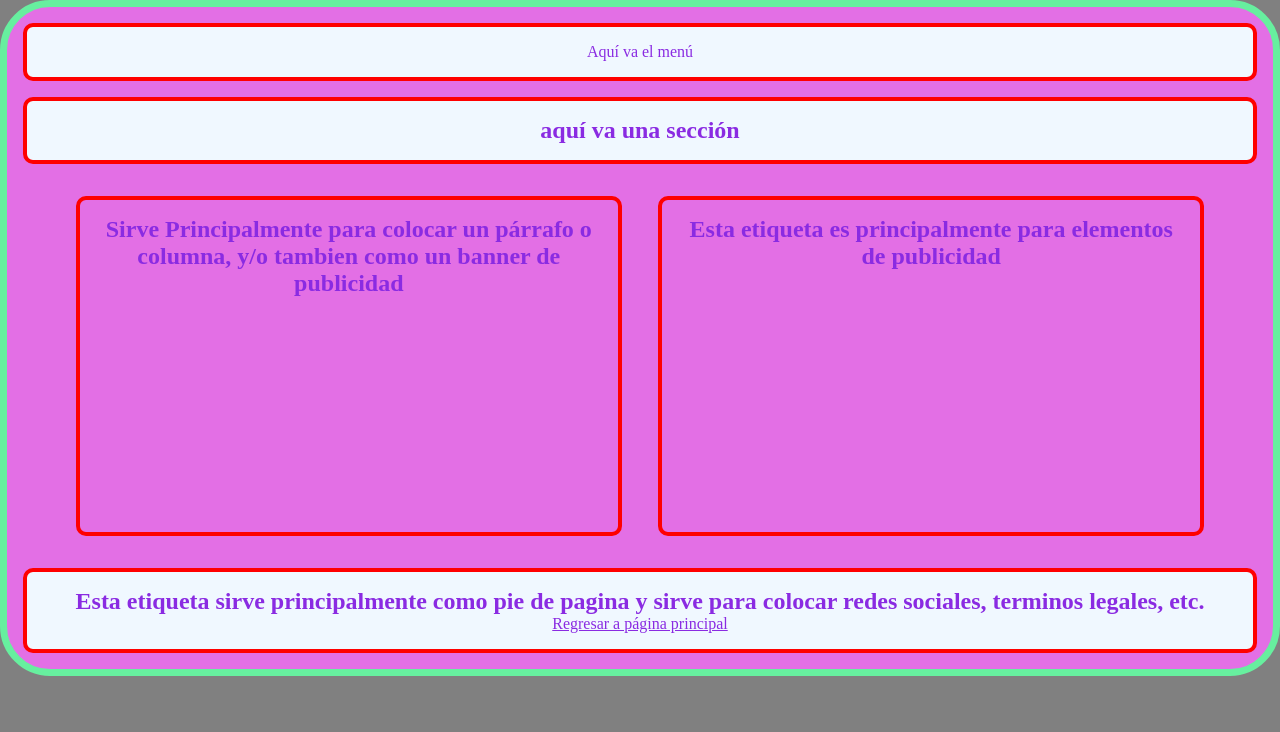
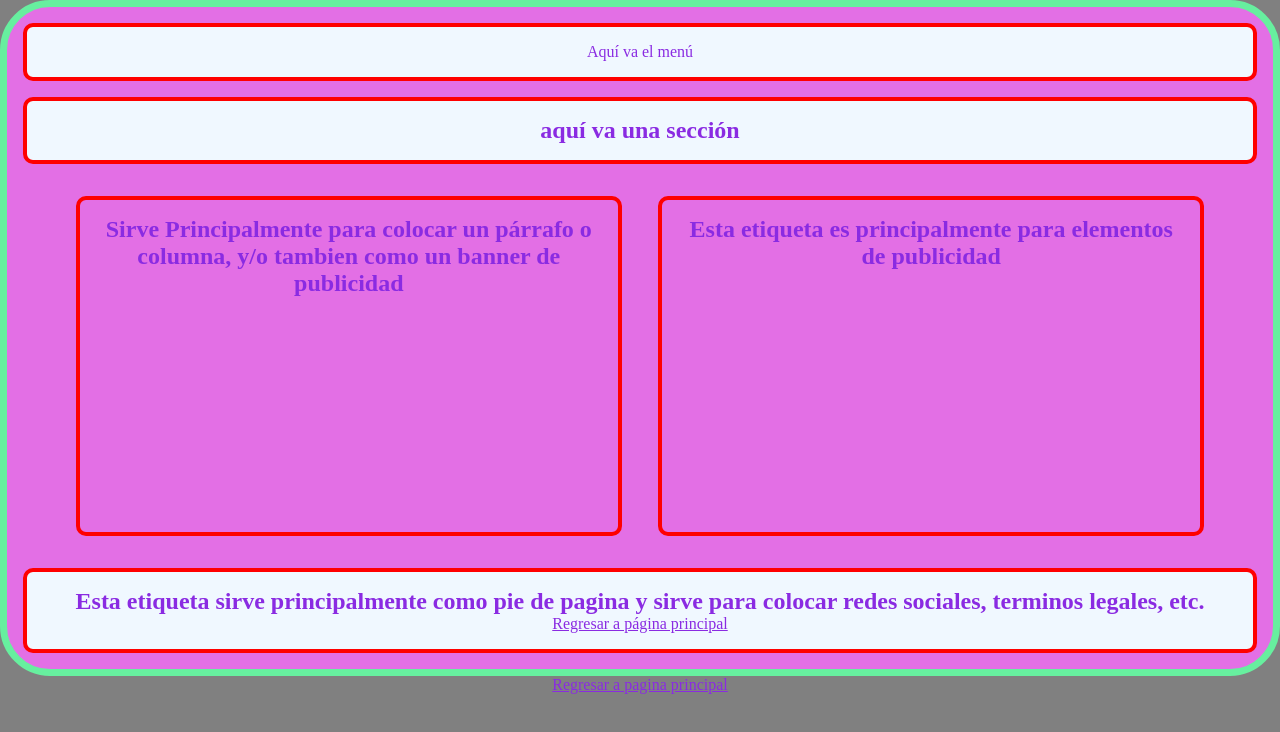
Before and after one commit to OliverOrtizBaez/4IV8_Ortiz_B-ez_Oliver, a plain HTML site: page 01PrimeraPractica/Inicio.html in a window 1280 px wide. Drawn offline with Linux system fonts and the light colour scheme.

Commit message:
agrege forma de regresar a pagina inicial

```diff
--- a/01PrimeraPractica/Inicio.html
+++ b/01PrimeraPractica/Inicio.html
@@ -32,5 +32,7 @@
             </footer>
         </div>
     </div>
+                            <a href="/index.html" class="btn-proyecto">Regresar a pagina principal</a>
+
 </body>
 </html>
```
Also changed, not shown: 01PrimeraPractica/index.html (+2 -0 lines), 02Formulario/Formulario.html (+1 -0 lines), Ejercicios JS primera parte/index.html (+2 -0 lines).
